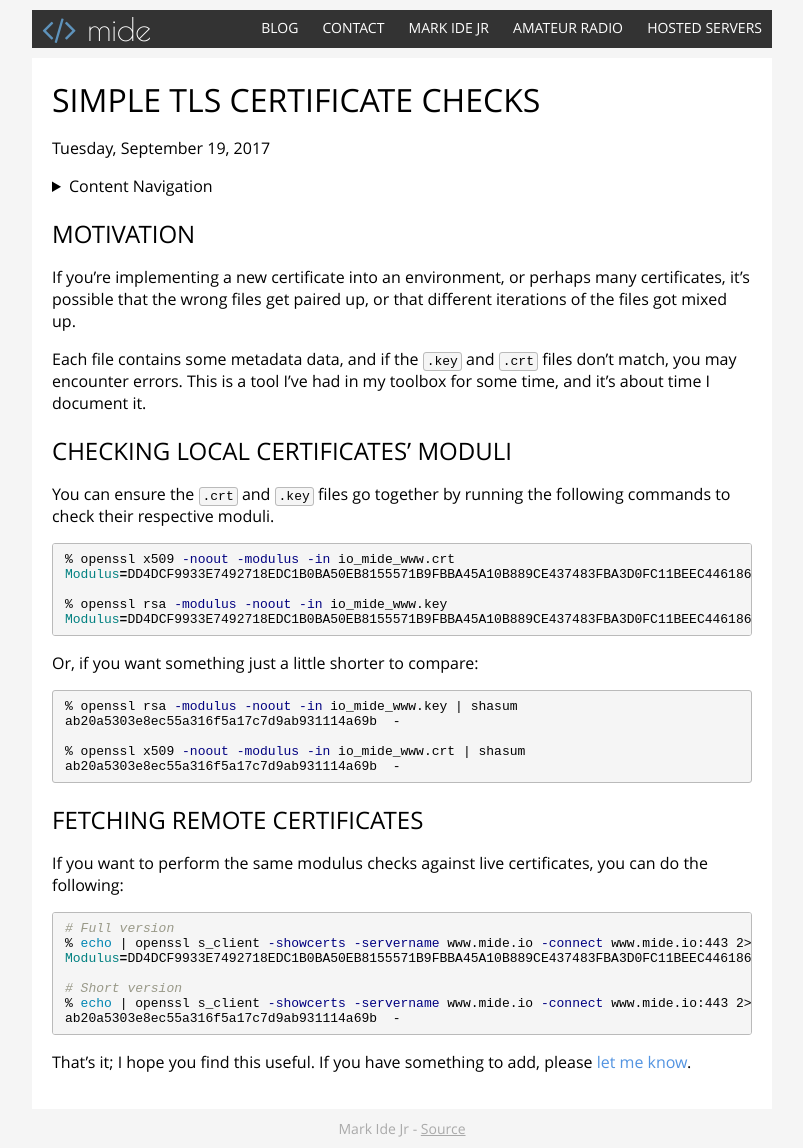
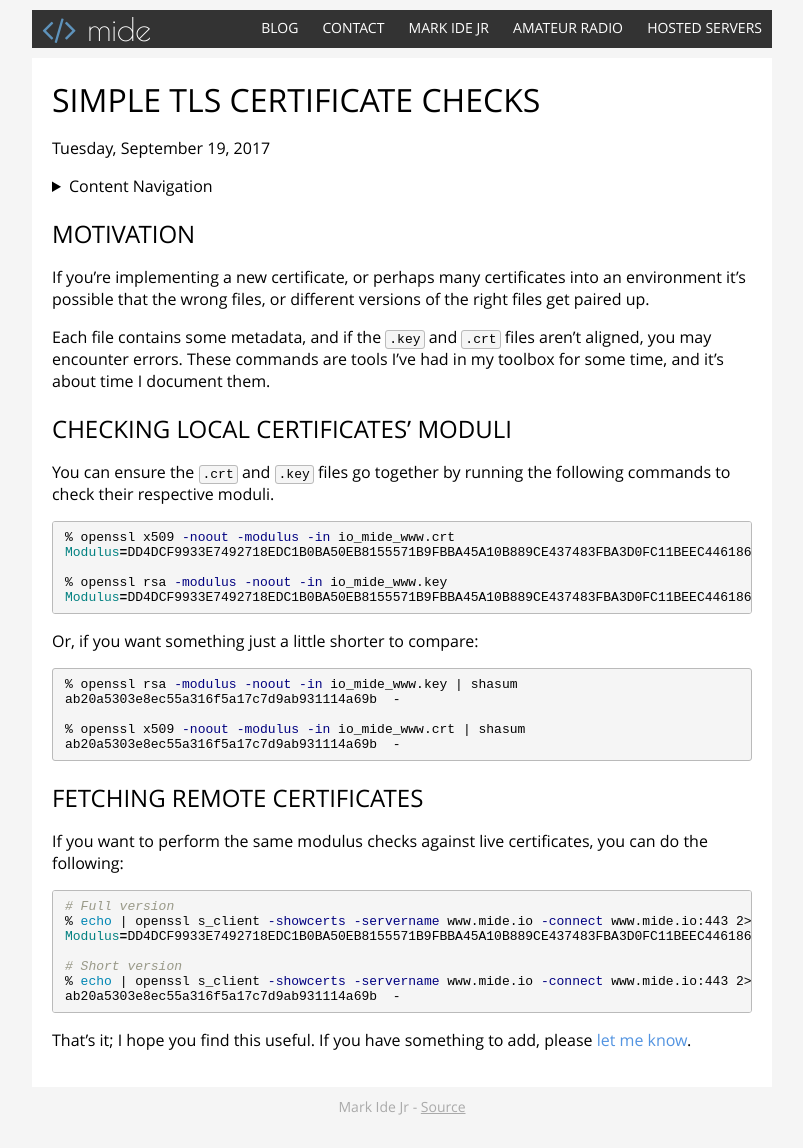
Before and after one commit to mide/mide.io, a Jekyll site: the page built from _posts/2017-09-19-simple-tls-checks.md, in a window 1280 px wide. Shown: the whole page, without its empty margins (238-1041 px from the left). Built offline with Jekyll 4.4.1, drawn with Linux system fonts in a browser that asks for light colours; Markdown is read by kramdown in place of the engine named in the settings; the table of contents is made by our own code; after the commit the page ends 1126 px from its top, so only the background shows below that.

Commit message:
Minor Grammar.

```diff
--- a/_posts/2017-09-19-simple-tls-checks.md
+++ b/_posts/2017-09-19-simple-tls-checks.md
@@ -6,9 +6,9 @@ date:   2017-09-19 17:00:00
 
 ## Motivation
 
-If you're implementing a new certificate into an environment, or perhaps many certificates, it's possible that the wrong files get paired up, or that different iterations of the files got mixed up.
+If you're implementing a new certificate, or perhaps many certificates into an environment it's possible that the wrong files, or different versions of the right files get paired up.
 
-Each file contains some metadata data, and if the `.key` and `.crt` files don't match, you may encounter errors. This is a tool I've had in my toolbox for some time, and it's about time I document it.
+Each file contains some metadata, and if the `.key` and `.crt` files aren't aligned, you may encounter errors. These commands are tools I've had in my toolbox for some time, and it's about time I document them.
 
 ## Checking Local Certificates' Moduli
 
```
